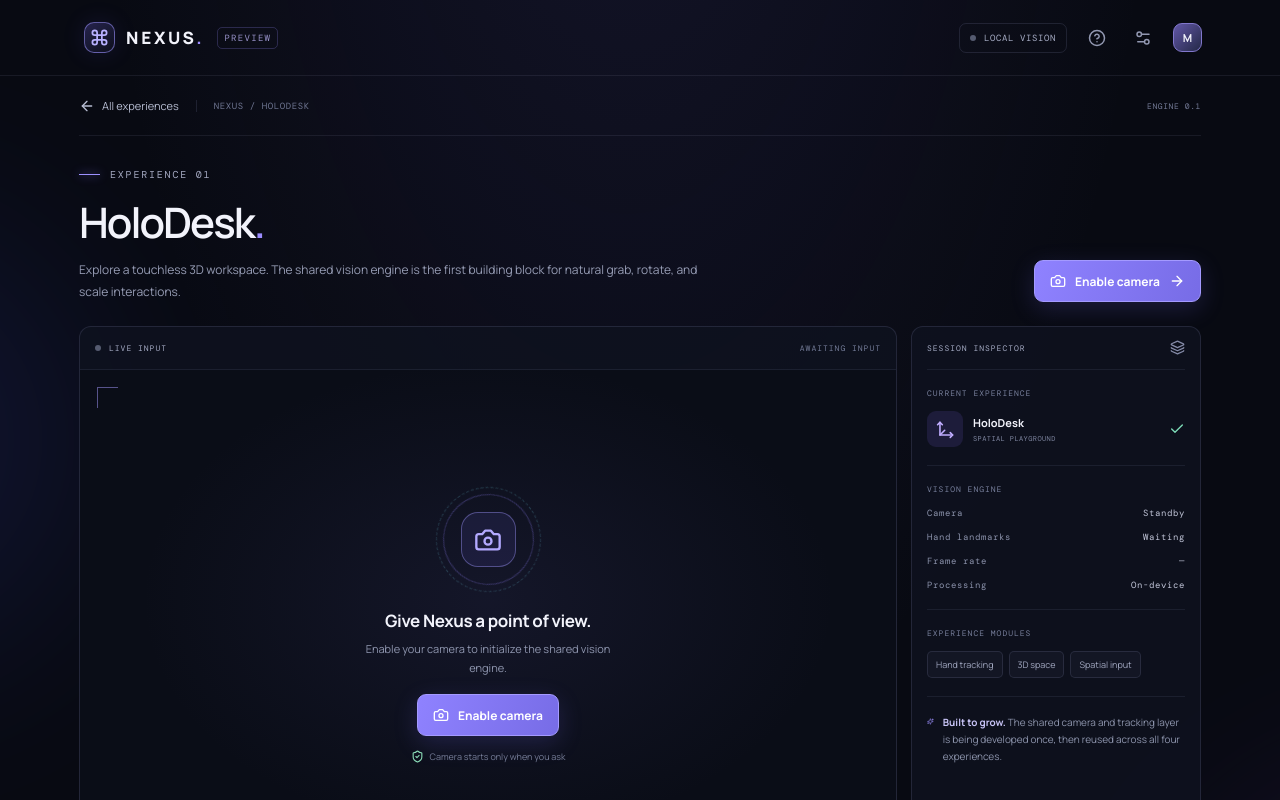
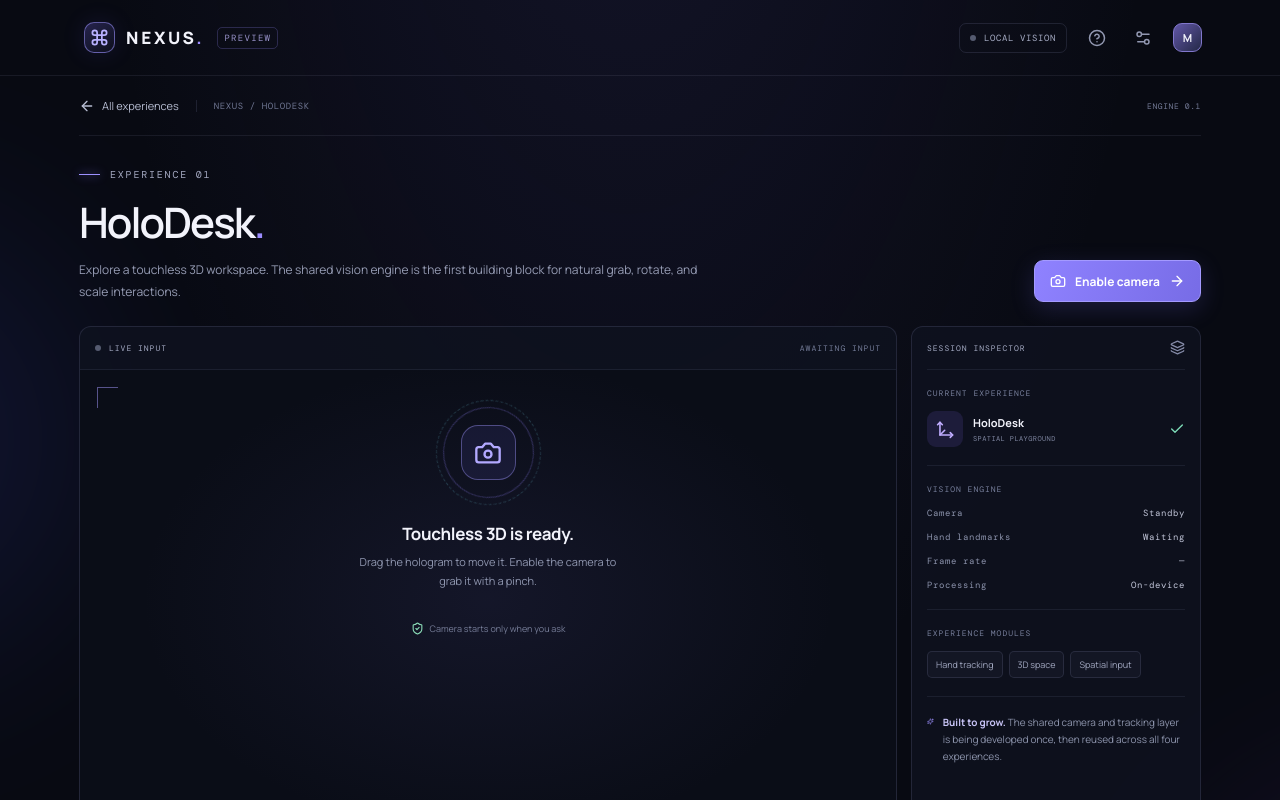
Before and after one commit to Mahin98250/Nexus, a React (Vite) app: page / in a window 1280 px wide. Both pictures are taken after a click on the button "Enter the playground". Shown: the top 800 px of the page. Built offline with nearby package versions, Linux system fonts and the light colour scheme.

Commit message:
feat: connect HoloDesk to shared hand tracking

```diff
--- a/src/App.tsx
+++ b/src/App.tsx
@@ -5,6 +5,9 @@ import {
   Settings2, ShieldCheck, Sparkles, Target, X,
 } from 'lucide-react';
 import { FilesetResolver, HandLandmarker } from '@mediapipe/tasks-vision';
+import HoloDeskScene from './components/HoloDeskScene';
+import { deriveHandInput } from './vision/gestures';
+import { EMPTY_HAND_INPUT, type HandInput } from './vision/types';
 
 type ExperienceId = 'holodesk' | 'shadowstrike' | 'airos' | 'realityscan';
 type Experience = {
@@ -56,6 +59,7 @@ export default function App() {
   const [handCount, setHandCount] = useState(0);
   const [fps, setFps] = useState(0);
   const [showHelp, setShowHelp] = useState(false);
+  const handInputRef = useRef<HandInput>({ ...EMPTY_HAND_INPUT });
   const videoRef = useRef<HTMLVideoElement>(null);
   const landmarkerRef = useRef<HandLandmarker | null>(null);
   const streamRef = useRef<MediaStream | null>(null);
@@ -73,6 +77,7 @@ export default function App() {
     streamRef.current = null;
     if (videoRef.current) videoRef.current.srcObject = null;
     setCameraOn(false);
+    handInputRef.current = { ...EMPTY_HAND_INPUT };
     setHandCount(0);
     setFps(0);
     setCameraStatus('Camera is off');
@@ -100,14 +105,26 @@ export default function App() {
       await videoRef.current.play();
       setCameraStatus('Loading hand-tracking model…');
       const vision = await FilesetResolver.forVisionTasks(visionWasm);
-      const landmarker = await HandLandmarker.createFromOptions(vision, {
-        baseOptions: { modelAssetPath: handModel, delegate: 'GPU' },
-        runningMode: 'VIDEO',
+      const trackingOptions = {
+        runningMode: 'VIDEO' as const,
         numHands: 2,
         minHandDetectionConfidence: 0.55,
         minHandPresenceConfidence: 0.55,
         minTrackingConfidence: 0.55,
-      });
+      };
+      let landmarker: HandLandmarker;
+      try {
+        landmarker = await HandLandmarker.createFromOptions(vision, {
+          ...trackingOptions,
+          baseOptions: { modelAssetPath: handModel, delegate: 'GPU' },
+        });
+      } catch {
+        // Some browsers/devices do not support the GPU delegate; fall back to CPU.
+        landmarker = await HandLandmarker.createFromOptions(vision, {
+          ...trackingOptions,
+          baseOptions: { modelAssetPath: handModel, delegate: 'CPU' },
+        });
+      }
       landmarkerRef.current = landmarker;
       setCameraOn(true);
       setCameraStatus('Vision engine online');
@@ -119,6 +136,7 @@ export default function App() {
           return;
         }
         const result = tracker.detectForVideo(video, now);
+        handInputRef.current = deriveHandInput(result.landmarks[0], now);
         setHandCount(result.landmarks.length);
         frameCountRef.current += 1;
         if (now - lastFrameRef.current >= 1000) {
@@ -132,6 +150,7 @@ export default function App() {
     } catch (error) {
       streamRef.current?.getTracks().forEach((track) => track.stop());
       streamRef.current = null;
+      handInputRef.current = { ...EMPTY_HAND_INPUT };
       landmarkerRef.current?.close();
       landmarkerRef.current = null;
       setCameraOn(false);
@@ -209,9 +228,9 @@ export default function App() {
                 <video ref={videoRef} className={cameraOn ? 'camera-video visible' : 'camera-video'} autoPlay playsInline muted />
                 {!cameraOn && <div className="camera-placeholder">
                   <div className="camera-orbit"><div className="orbit-ring orbit-ring-one" /><div className="orbit-ring orbit-ring-two" /><div className="camera-symbol"><Camera size={28} /></div></div>
-                  <h3>Give Nexus a point of view.</h3>
-                  <p>Enable your camera to initialize the shared vision engine.</p>
-                  <button className="button button-primary" onClick={() => void startCamera()}><Camera size={16} /> Enable camera</button>
+                  <h3>{activeExperience.id === 'holodesk' ? 'Touchless 3D is ready.' : 'Give Nexus a point of view.'}</h3>
+                  <p>{activeExperience.id === 'holodesk' ? 'Drag the hologram to move it. Enable the camera to grab it with a pinch.' : 'Enable your camera to initialize the shared vision engine.'}</p>
+                  {activeExperience.id !== 'holodesk' && <button className="button button-primary" onClick={() => void startCamera()}><Camera size={16} /> Enable camera</button>}
                   <span className="permission-note"><ShieldCheck size={13} /> Camera starts only when you ask</span>
                 </div>}
                 {cameraOn && <div className="tracking-overlay">
@@ -219,6 +238,7 @@ export default function App() {
                   <span className="tracking-counter">{String(handCount).padStart(2, '0')} HAND{handCount === 1 ? '' : 'S'}</span>
                   <div className="scanline" />
                 </div>}
+                {activeExperience.id === 'holodesk' && <HoloDeskScene inputRef={handInputRef} cameraEnabled={cameraOn} />}
               </div>
               <div className="camera-footer">
                 <span className="camera-status"><span className={cameraOn ? 'status-dot active' : 'status-dot'} /> {cameraStatus}</span>
```
